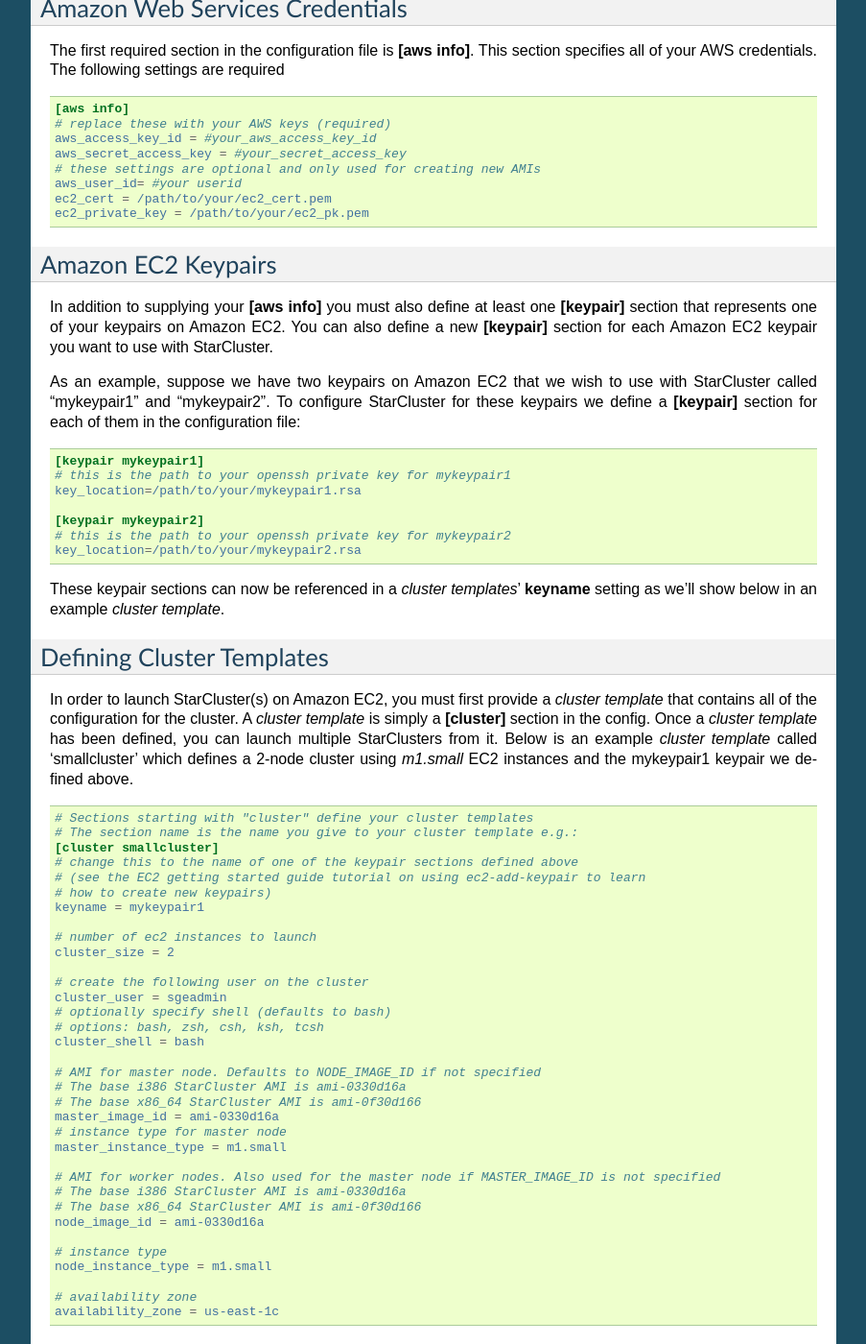
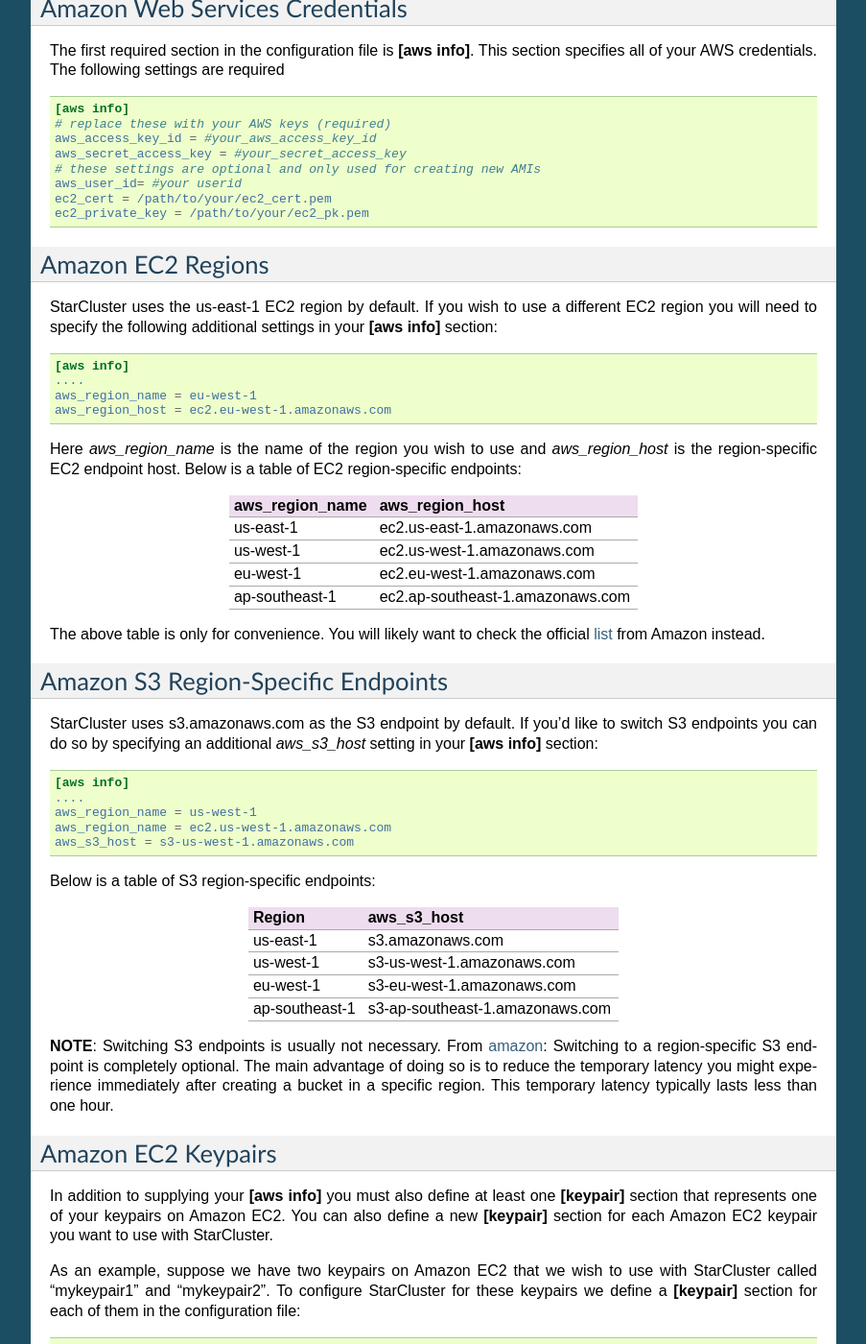
Before and after one commit to jtriley/StarCluster, a Sphinx documentation site: the page built from docs/sphinx/configuration.rst, in a window 1280 px wide and 1400 px high, scrolled down 776 px. Shown: the whole window at 96% size, without its empty margins (198-1101 px from the left). Built offline with Sphinx 7.4.7, drawn with Linux system fonts in a browser that asks for light colours; formulas are drawn with MathJax 3; pages that are not in the unit, such as notebooks, are missing from menus; some of the changed text lies outside the part shown.

Commit message:
added ec2/s3 region config docs
update permissions doc to include a port range example

```diff
--- a/docs/sphinx/configuration.rst
+++ b/docs/sphinx/configuration.rst
@@ -56,6 +56,64 @@
     ec2_cert = /path/to/your/ec2_cert.pem
     ec2_private_key = /path/to/your/ec2_pk.pem
 
+Amazon EC2 Regions
+------------------
+StarCluster uses the us-east-1 EC2 region by default. If you wish to use a different EC2 region you will need to specify the following
+additional settings in your **[aws info]** section:
+
+.. code-block:: ini
+
+    [aws info]
+    ....
+    aws_region_name = eu-west-1
+    aws_region_host = ec2.eu-west-1.amazonaws.com
+
+Here *aws_region_name* is the name of the region you wish to use and *aws_region_host* is the region-specific EC2 endpoint host. Below is
+a table of EC2 region-specific endpoints:
+
+=====================  ==================================
+aws_region_name        aws_region_host
+=====================  ==================================
+us-east-1              ec2.us-east-1.amazonaws.com
+us-west-1              ec2.us-west-1.amazonaws.com
+eu-west-1              ec2.eu-west-1.amazonaws.com
+ap-southeast-1         ec2.ap-southeast-1.amazonaws.com
+=====================  ==================================
+
+.. _list: http://developer.amazonwebservices.com/connect/entry.jspa?externalID=3912
+
+The above table is only for convenience. You will likely want to check the official list_ from Amazon instead.
+
+Amazon S3 Region-Specific Endpoints
+-----------------------------------
+StarCluster uses s3.amazonaws.com as the S3 endpoint by default. If you'd like to switch S3 endpoints you can do so by specifying an
+additional *aws_s3_host* setting in your **[aws info]** section:
+
+.. code-block:: ini
+
+    [aws info]
+    ....
+    aws_region_name = us-west-1
+    aws_region_name = ec2.us-west-1.amazonaws.com
+    aws_s3_host = s3-us-west-1.amazonaws.com
+
+.. _amazon: http://developer.amazonwebservices.com/connect/entry.jspa?externalID=3912
+
+Below is a table of S3 region-specific endpoints:
+
+================  =================================
+Region            aws_s3_host
+================  =================================
+us-east-1         s3.amazonaws.com
+us-west-1         s3-us-west-1.amazonaws.com
+eu-west-1         s3-eu-west-1.amazonaws.com
+ap-southeast-1    s3-ap-southeast-1.amazonaws.com
+================  =================================
+
+**NOTE**: Switching S3 endpoints is usually not necessary. From amazon_: Switching to a region-specific S3 endpoint is completely optional.
+The main advantage of doing so is to reduce the temporary latency you might experience immediately after creating a bucket in a specific region.
+This temporary latency typically lasts less than one hour.
+
 Amazon EC2 Keypairs
 -------------------
 In addition to supplying your **[aws info]** you must also define at least one **[keypair]** section that
@@ -109,15 +167,19 @@
     # The base i386 StarCluster AMI is ami-0330d16a
     # The base x86_64 StarCluster AMI is ami-0f30d166
     master_image_id = ami-0330d16a
-    # instance type for master node
+
+    # instance type for master node.
+    # defaults to NODE_INSTANCE_TYPE if not specified
     master_instance_type = m1.small
 
-    # AMI for worker nodes. Also used for the master node if MASTER_IMAGE_ID is not specified
+    # AMI for worker nodes.
+    # Also used for the master node if MASTER_IMAGE_ID is not specified
     # The base i386 StarCluster AMI is ami-0330d16a
     # The base x86_64 StarCluster AMI is ami-0f30d166
     node_image_id = ami-0330d16a
 
-    # instance type
+    # instance type for worker nodes. Also used for the master node if
+    # MASTER_INSTANCE_TYPE is not specified
     node_instance_type = m1.small
 
     # availability zone
@@ -206,21 +268,22 @@
 .. code-block:: ini
 
     [cluster smallcluster]
-    ...
+    #...
     volumes = myvoldata1, myvoldata2
-    ...
+    #...
 
 Now any time a cluster is started using the *smallcluster* template, myvoldata1 will be mounted to /home on the master, myvoldata2 will
 be mounted to /scratch on the master, and both /home and /scratch will be NFS shared to the rest of the cluster nodes.
 
 Amazon Security Group Permissions
 ---------------------------------
-Each node in the cluster is assigned to a common security group when starting a cluster. This group is created by StarCluster and has
-a name of the form "@sc-<cluster_tag>" where *<cluster_tag>* is the name you provided to the "start" command.
+When starting a cluster each node is added to a common security group. This security group is created by StarCluster and has
+a name of the form "@sc-*<cluster_tag>*" where *<cluster_tag>* is the name you provided to the "start" command.
 
-By default, StarCluster adds a security group permission to this group to allow port 22 (openssh). If you want to specify additional security
-group permissions you can do so in the config by creating a **[permission]** section. Here's an example that opens port 80 to the world for the
-*smallcluster* template:
+By default, StarCluster adds a permission to this security group that allows access to port 22 (openssh) from all IP addresses. This is needed
+so that StarCluster can connect to the instances and configure them properly. If you want to specify additional security group permissions to be
+set after starting your cluster you can do so in the config by creating one or more **[permission]** sections. These sections can then be specified
+in one or more cluster templates. Here's an example that opens port 80 (web server) to the world for the *smallcluster* template:
 
 .. code-block:: ini
 
@@ -235,13 +298,19 @@
     to_port = 21
     cidr_ip = 66.249.90.104/32
 
+    [permission myrange]
+    # open all ports in the range 8000-9000 to the world
+    from_port = 8000
+    to_port = 9000
+
     [cluster smallcluster]
-    ...
-    permissions = www, ftp
+    #...
+    permissions = www, ftp, myrange
+    #...
 
-Permissions specify an IP range to open to a given network range (cidr_ip). In the above example, we created a permission section called *www* that
-opens port 80 to the "world" by setting the from_port and to_port both to be 80. By default, the network range is set to 0.0.0.0/0 which represents any
-ip address (ie the "world"). You can restrict the ip addresses that the rule applies to by specifying the proper cidr_ip setting. In the above example,
+A permission section specifies a port range to open to a given network range (cidr_ip). By default, the network range is set to 0.0.0.0/0 which represents any
+ip address (ie the "world"). In the above example, we created a permission section called *www* that opens port 80 to the "world" by setting the from_port
+and to_port both to be 80.  You can restrict the ip addresses that the rule applies to by specifying the proper cidr_ip setting. In the above example,
 the *ftp* permission specifies that only 66.249.90.104 ip address can access port 21 on the cluster nodes.
 
 StarCluster Plugins
```
